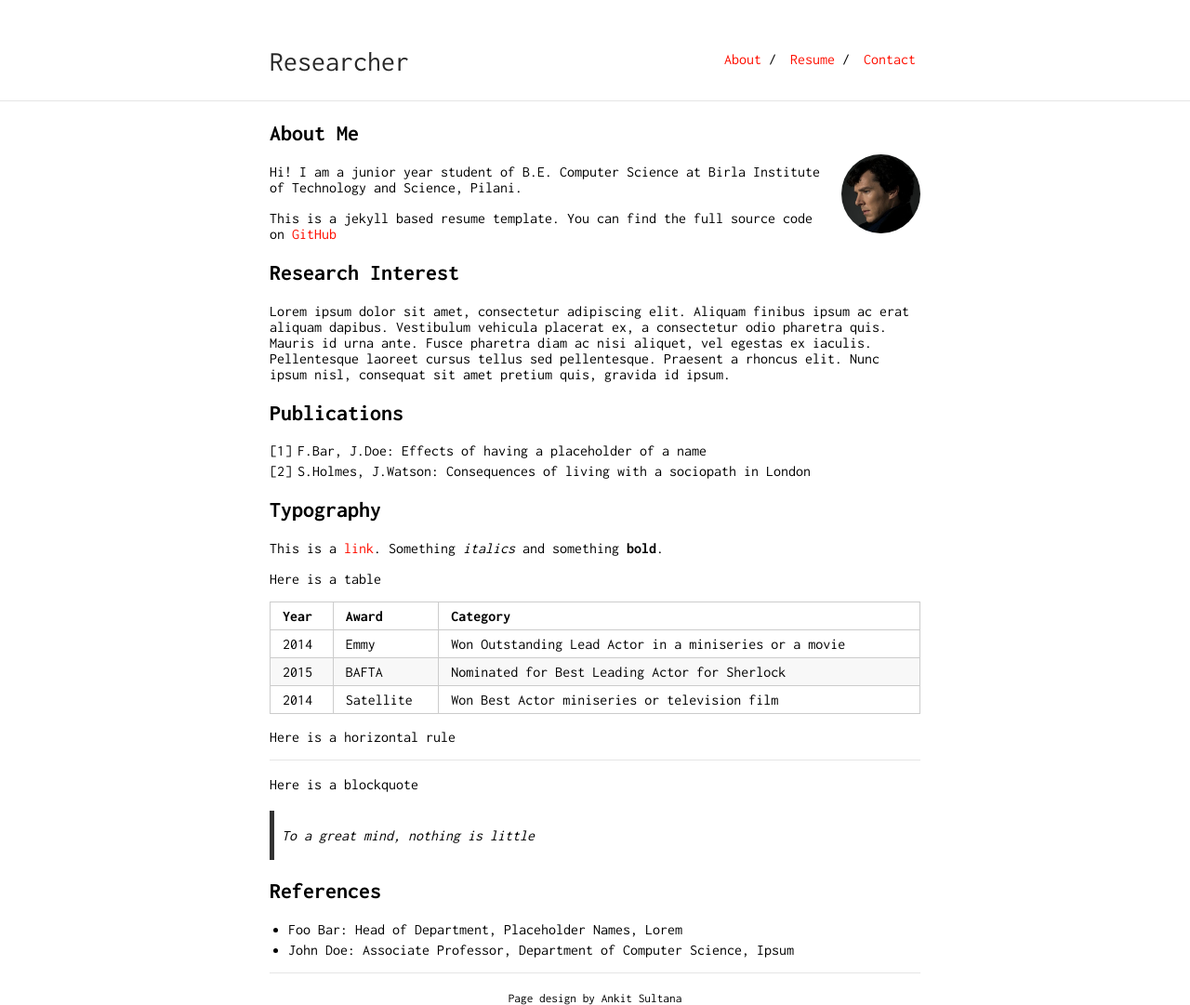
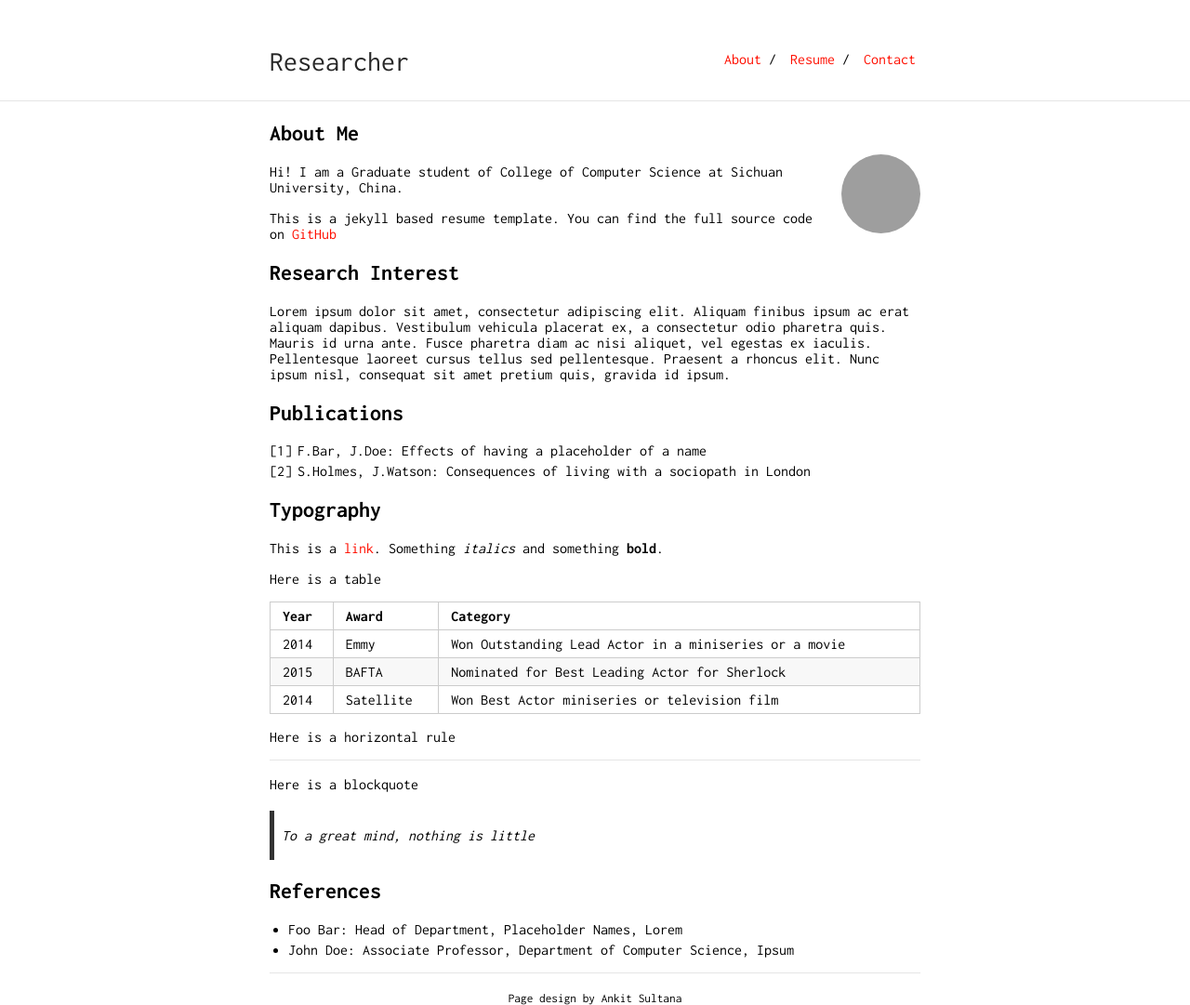
Before and after one commit to RaymondByc/raymondbyc-github.io, a Jekyll site: the page built from index.md, in a window 1280 px wide. Shown: the whole page at 93% size. Built offline with Jekyll 4.4.1, drawn with Linux system fonts in a browser that asks for light colours; our own code applies the rules of GitHub Pages for plain Markdown files; grey boxes are pictures that could not be loaded.

Commit message:
config update.

```diff
--- a/index.md
+++ b/index.md
@@ -4,9 +4,9 @@ layout: default
 
 ## About Me
 
-<img class="profile-picture" src="sherlock.jpg">
+<img class="profile-picture" src="portrait.jpg">
 
-Hi! I am a junior year student of B.E. Computer Science at Birla Institute of Technology and Science, Pilani.
+Hi! I am a Graduate student of College of Computer Science at Sichuan University, China.
 
 This is a jekyll based resume template. You can find the full source code on [GitHub](https://github.com/bk2dcradle/researcher)
 
```
Also changed, not shown: 1 other file.
